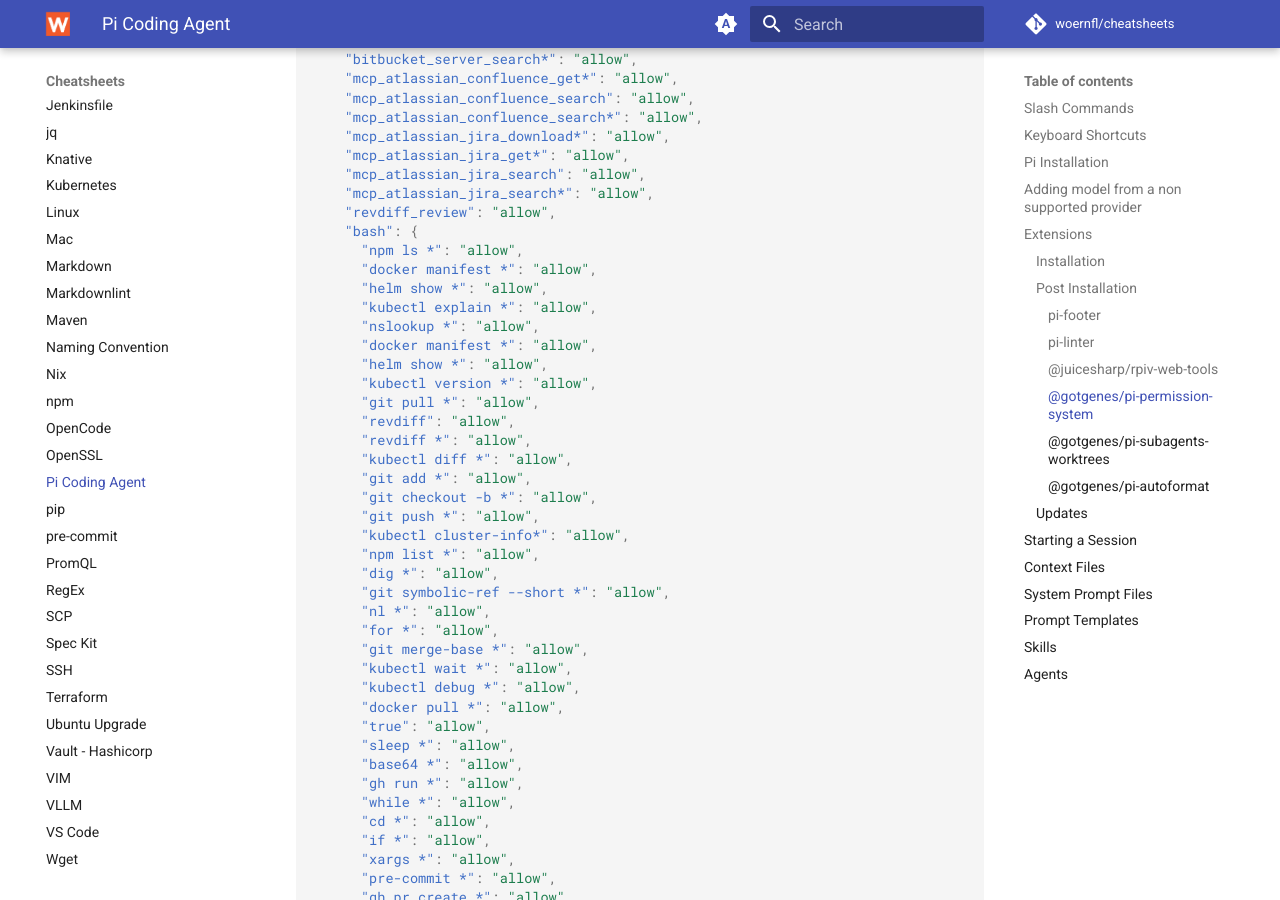
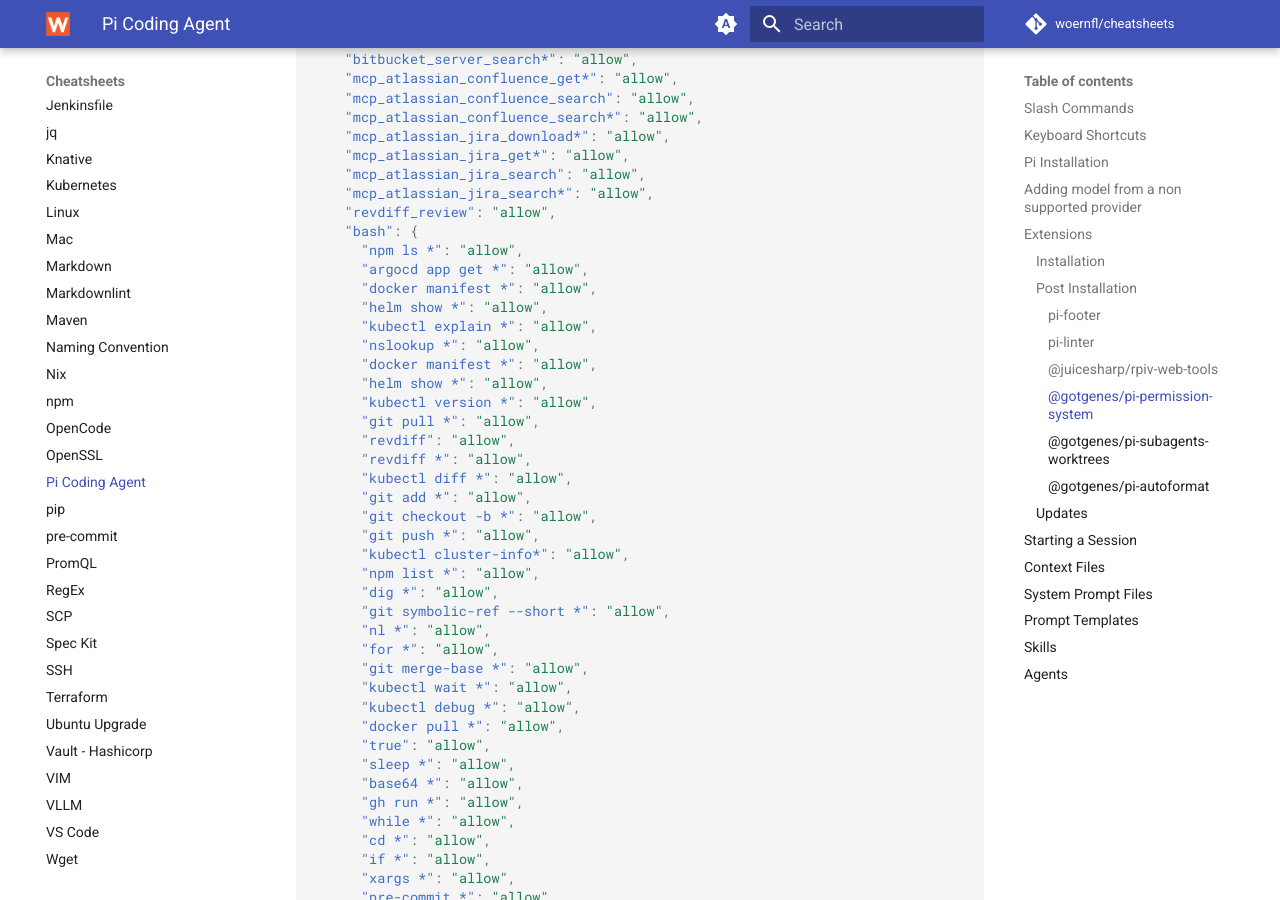
Before and after one commit to woernfl/cheatsheets, an MkDocs documentation site: the page built from docs/pi.md, in a window 1280 px wide and 900 px high, scrolled down 8254 px. Built offline with MkDocs 1.6.1 and Material for MkDocs 9.7.7, drawn with Linux system fonts in a browser that asks for light colours; comment, search, counter and statistics services are not loaded.

Commit message:
Update pi.md (#517)

```diff
--- a/docs/pi.md
+++ b/docs/pi.md
@@ -394,6 +394,7 @@
     "revdiff_review": "allow",
     "bash": {
       "npm ls *": "allow",
+      "argocd app get *": "allow",
       "docker manifest *": "allow",
       "helm show *": "allow",
       "kubectl explain *": "allow",
```
